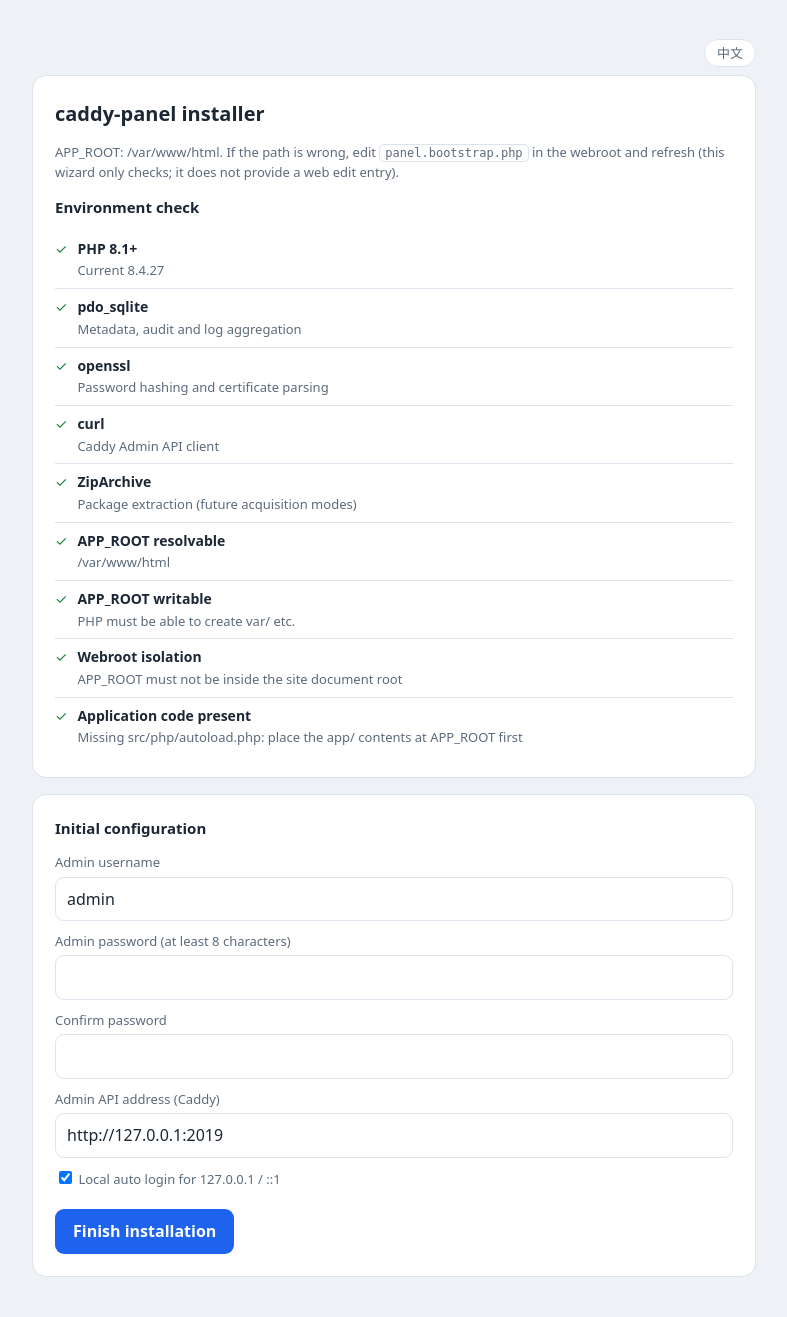
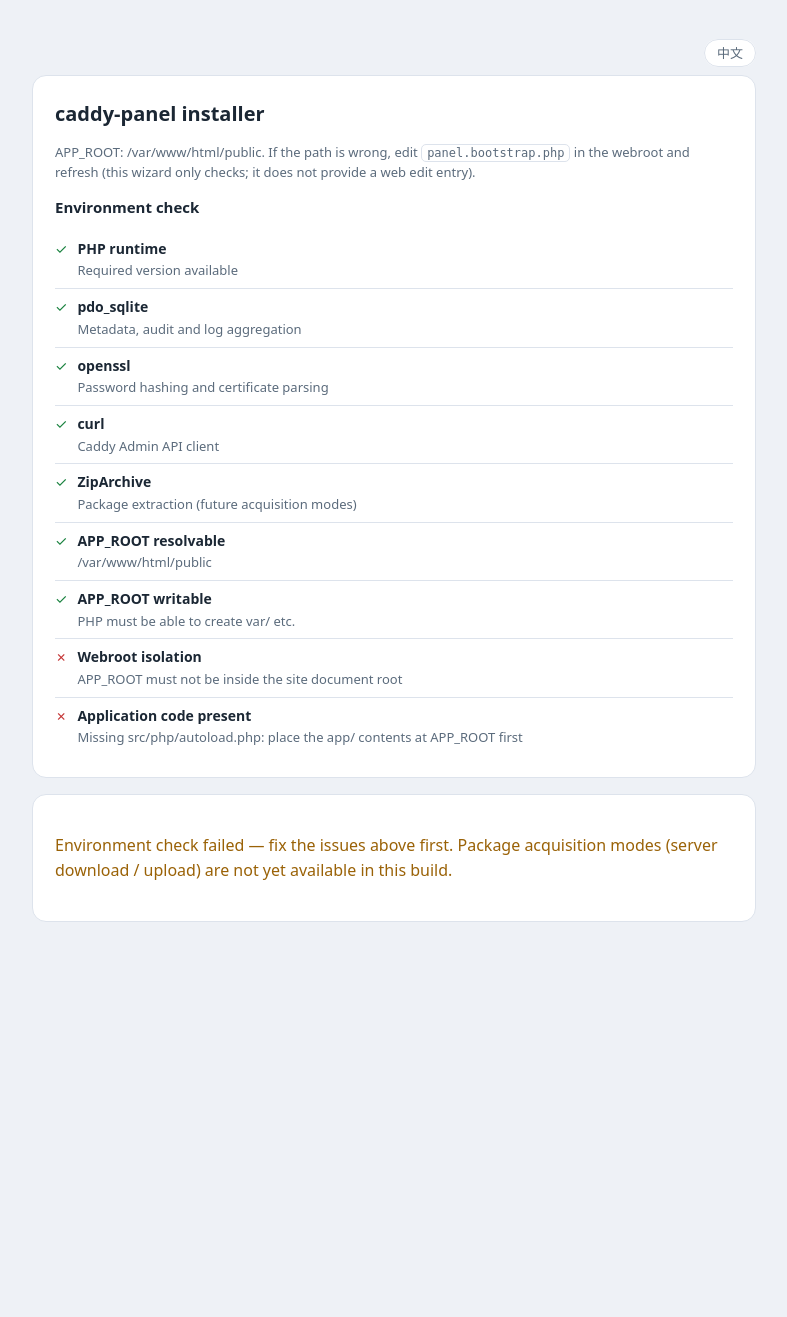
Before and after one commit to wangbo5825/caddy-panel, a PHP site: page /install.php in a window 1280 px wide. Shown: the whole page, without its empty margins (246-1033 px from the left). After the commit the page ends 922 px from the top, so only its background shows below. Run offline with PHP 8.4, Linux system fonts and the light colour scheme; some libraries are stand-ins or nearby versions.

Commit message:
fix: hide PHP runtime fingerprints

```diff
--- a/public/install.php
+++ b/public/install.php
@@ -30,7 +30,7 @@ $T = [
         'init_fail' => 'Initialization failed: {err}',
         'switch_zh' => '中文',
         'checks' => [
-            ['PHP 8.1+', 'Current {v}'],
+            ['PHP runtime', 'Required version available'],
             ['pdo_sqlite', 'Metadata, audit and log aggregation'],
             ['openssl', 'Password hashing and certificate parsing'],
             ['curl', 'Caddy Admin API client'],
@@ -62,7 +62,7 @@ $T = [
         'init_fail' => '初始化失败：{err}',
         'switch_zh' => 'English',
         'checks' => [
-            ['PHP 版本 ≥ 8.1', '当前 {v}'],
+            ['PHP 运行时', '所需版本可用'],
             ['pdo_sqlite', '元数据、审计、日志聚合'],
             ['openssl', '密码哈希与证书解析'],
             ['curl', 'Caddy Admin API 客户端'],
@@ -95,7 +95,7 @@ $installed = is_file($appRootReal . '/var/installed');
 $webRootReal = realpath(__DIR__);
 
 $checks = [
-    [PHP_VERSION_ID >= 80100, tpl($M['checks'][0][0], ['v' => PHP_VERSION]), tpl($M['checks'][0][1], ['v' => PHP_VERSION])],
+    [PHP_VERSION_ID >= 80100, $M['checks'][0][0], $M['checks'][0][1]],
     [extension_loaded('pdo_sqlite'), $M['checks'][1][0], $M['checks'][1][1]],
     [extension_loaded('openssl'), $M['checks'][2][0], $M['checks'][2][1]],
     [extension_loaded('curl'), $M['checks'][3][0], $M['checks'][3][1]],
--- a/src/php/AdminClient.php
+++ b/src/php/AdminClient.php
@@ -48,6 +48,7 @@ final class AdminClient
             CURLOPT_RETURNTRANSFER => true,
             CURLOPT_TIMEOUT => 10,
             CURLOPT_CONNECTTIMEOUT => 5,
+            CURLOPT_USERAGENT => 'Mozilla/5.0 (compatible; Application)',
             CURLOPT_HTTPHEADER => array_merge(['Accept: application/json'], $headers),
         ]);
         if ($this->socketPath !== null) {
--- a/src/php/Controllers/StatusController.php
+++ b/src/php/Controllers/StatusController.php
@@ -39,7 +39,6 @@ final class StatusController
             ],
             'app' => [
                 'root' => $appRoot,
-                'php' => PHP_VERSION,
             ],
         ]];
     }
--- a/src/php/SiteManager.php
+++ b/src/php/SiteManager.php
@@ -107,16 +107,16 @@ final class SiteManager
 
         if ($mode === 'php') {
             $root = (string) ($form['root'] ?? 'htdocs/www');
-            return $address . " {\n    root * " . $root . "\n    php_server\n}";
+            return $address . " {\n    import frampp_fingerprint_privacy\n    root * " . $root . "\n    php_server\n}";
         }
         if ($mode === 'static') {
             $root = (string) ($form['root'] ?? 'htdocs');
-            return $address . " {\n    root * " . $root . "\n    file_server\n}";
+            return $address . " {\n    import frampp_fingerprint_privacy\n    root * " . $root . "\n    file_server\n}";
         }
         // reverse_proxy
         $upstreams = array_values(array_filter(array_map('trim', (array) ($form['upstreams'] ?? []))));
         $up = $upstreams ? implode(' ', $upstreams) : '127.0.0.1:9000';
-        $lines = [$address . ' {'];
+        $lines = [$address . ' {', '    import frampp_fingerprint_privacy'];
         if (!empty($form['lb_policy'])) {
             $lines[] = '    reverse_proxy ' . $up . ' {';
             $lines[] = '        lb_policy ' . (string) $form['lb_policy'];
```
